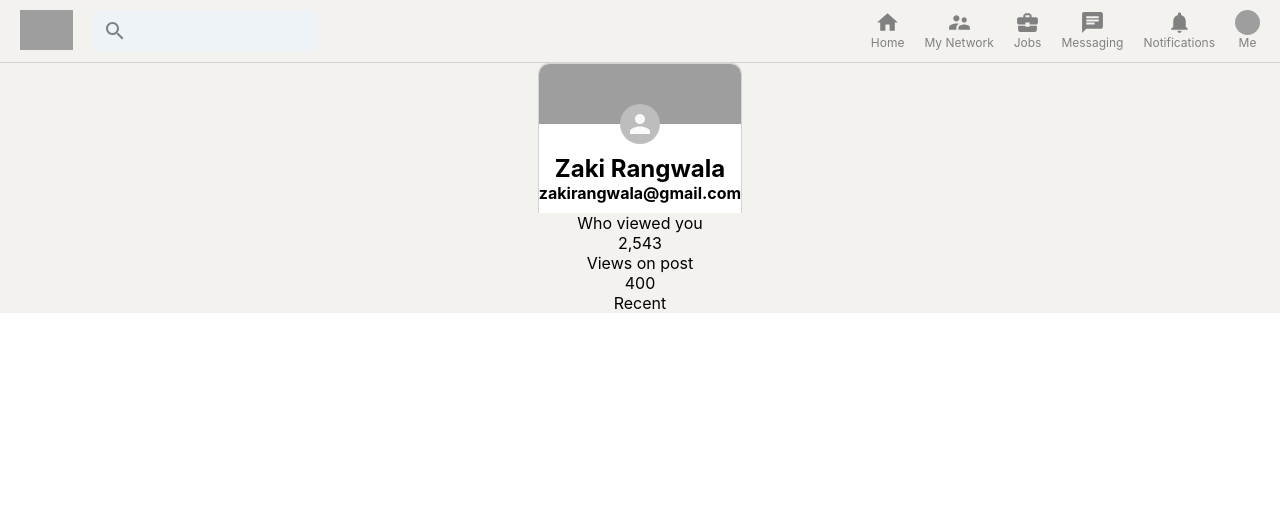
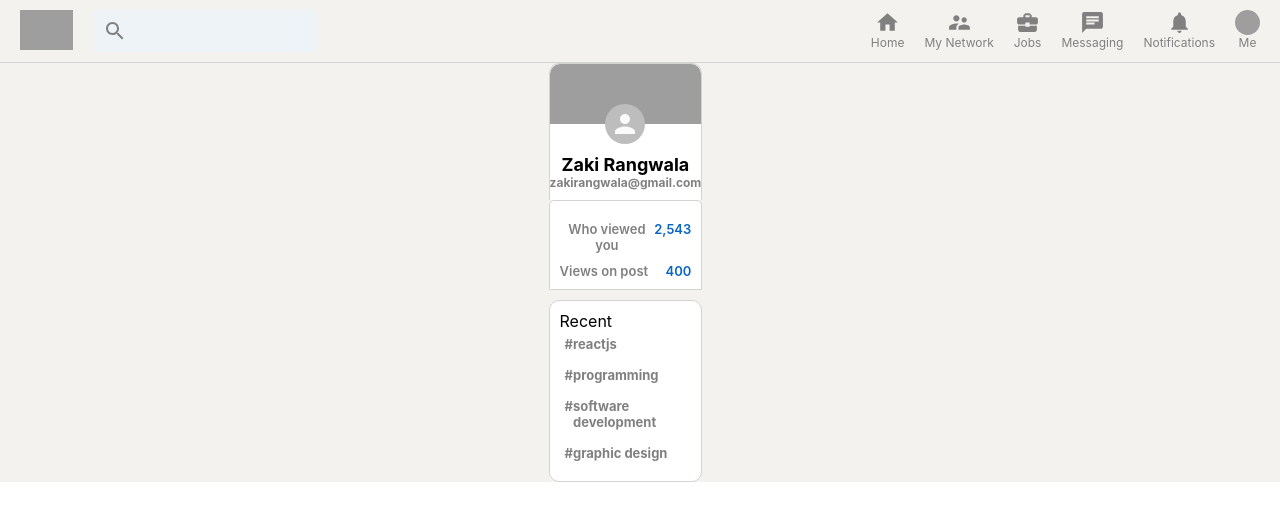
Before and after one commit to zakirangwala/LinkedIn-Clone, a React (Create React App) app: page / in a window 1280 px wide. Shown: the top 520 px of the page. Built offline with nearby package versions, Linux system fonts and the light colour scheme; grey boxes are pictures that could not be loaded.

Commit message:
sidebar items

```diff
--- a/src/Sidebar.css
+++ b/src/Sidebar.css
@@ -9,6 +9,15 @@
 
 .sidebar__avatar {
   margin-bottom: 10px;
+}
+
+.sidebar__top > h4 {
+  color: gray;
+  font-size: 12px;
+}
+
+.sidebar__top > h2 {
+  font-size: 18px;
 }
 
 .sidebar__top {
@@ -25,9 +34,61 @@
 
 .sidebar__top > img {
   margin-bottom: -20px;
-  width : 100%;
-  height : 60px;
+  width: 100%;
+  height: 60px;
   border-top-left-radius: 10px;
   border-top-right-radius: 10px;
-  object-fit : cover;
+  object-fit: cover;
 }
+
+.sidebar__stat {
+  margin-top: 10px;
+  display: flex;
+  justify-content: space-between;
+}
+
+.sidebar__stats p {
+  color: gray;
+  font-size: 13px;
+  font-weight: 600;
+}
+
+.sidebar__statNumber {
+  font-weight: bold;
+  color: #0a66c2 !important;
+}
+
+.sidebar__stats {
+  padding: 10px;
+  margin-bottom: 10px;
+  border: 1px solid lightgray;
+  background-color: white;
+  border-top-left-radius: 5px;
+  border-top-right-radius: 5px;
+}
+
+.sidebar__bottom {
+  text-align: left;
+  padding: 10px;
+  border: 1px solid lightgray;
+  background-color: white;
+  border-radius: 10px;
+  margin-top: 10px;
+}
+
+.sidebar__recentItem {
+  display: flex;
+  font-size: 13px;
+  color: gray;
+  font-weight: bolder;
+  cursor: pointer;
+  margin-bottom: 5px;
+  padding: 5px;
+}
+
+.sidebar__recentItem:hover{
+  background-color: whitesmoke;
+  border-radius : 10px;
+  cursor : pointer;
+  color : black;
+}
--- a/src/Sidebar.js
+++ b/src/Sidebar.js
@@ -3,10 +3,20 @@
 import { Avatar } from "@material-ui/core";
 
 function Sidebar() {
+  const recentItem = (topic) => (
+    <div className="sidebar__recentItem">
+      <span className="sidebar__hash">#</span>
+      <p>{topic}</p>
+    </div>
+  );
+
   return (
     <div className="sidebar">
       <div className="sidebar__top">
-        <img src="https://wallpaperaccess.com/full/746344.jpg" alt="background-container-image" />
+        <img
+          src="https://wallpaperaccess.com/full/746344.jpg"
+          alt="background-banner"
+        />
         <Avatar className="sidebar__avatar" />
         <h2>Zaki Rangwala</h2>
         <h4>zakirangwala@gmail.com</h4>
@@ -23,6 +33,10 @@
       </div>
       <div className="sidebar__bottom">
         <p>Recent</p>
+        {recentItem('reactjs')}
+        {recentItem('programming')}
+        {recentItem('software development')}
+        {recentItem('graphic design')}
       </div>
     </div>
   );
```
